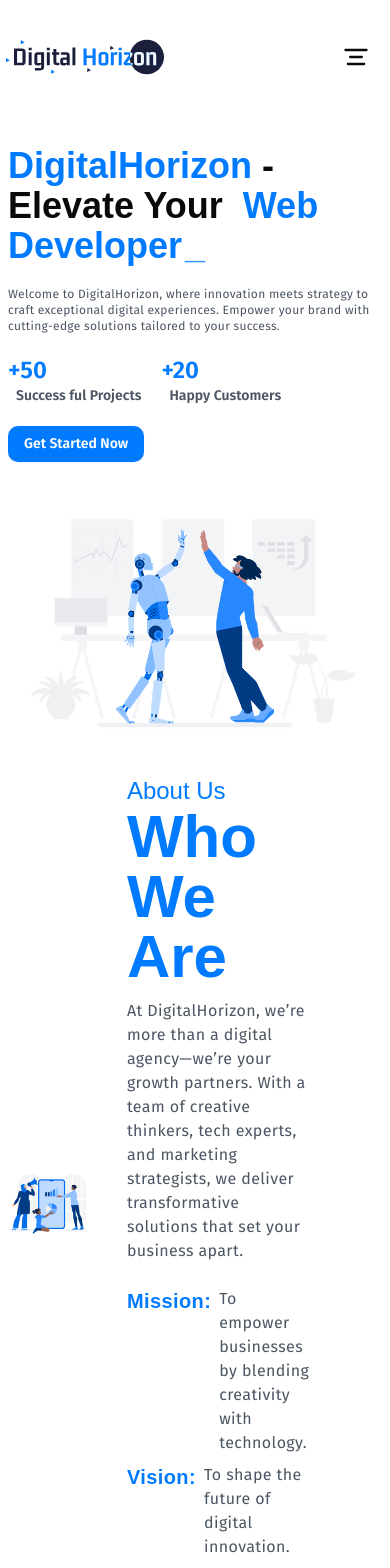
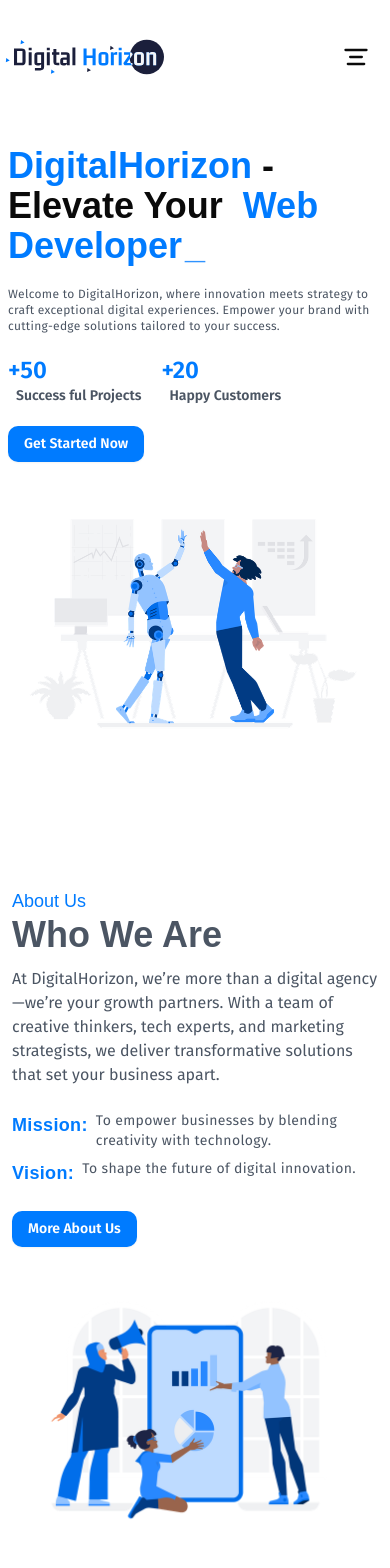
Before and after one commit to Maryammuhammadafzal/Digital_Horizon, a Next.js app: page / in a window 390 px wide. Shown: the top 1568 px of the page. After the commit the page ends 1545 px from the top, so only its background shows below. Built offline with nearby package versions, Linux system fonts and the light colour scheme; a web font is replaced by a local one.

Commit message:
2nd section completed

```diff
--- a/app/About/Page.jsx
+++ b/app/About/Page.jsx
@@ -7,8 +7,8 @@ import Subheading from "@/components/Subheading";
 const AboutPage = () => {
   return (
     <div className="about w-full h-auto flex justify-center items-start">
-      <div className="w-full sm:w-[85%]  h-auto flex justify-center items-center md:gap-3 gap-6">
-        <div className="left md:w-[50%] w-full h-auto flex justify-center items-center">
+      <div className="w-full px-3 sm:w-[85%]  h-auto flex md:flex-row flex-col justify-center items-center md:gap-3 gap-6">
+        <div className="left md:w-[50%] w-full h-auto flex justify-center items-center md:order-1 order-2">
           <Image
             src={AboutImage}
             title="Digital Agency"
@@ -16,28 +16,28 @@ const AboutPage = () => {
             // className="md:max-w-[200px] max-w-[160px] h-[50px] object-fill"
           />
         </div>
-        <div className="right mr-20 md:w-[50%] w-full h-auto space-y-3 flex-col flex justify-center">
+        <div className="right lg:mr-0 xl:mr-20 md:w-[50%] w-full h-auto space-y-3 flex-col flex justify-center md:order-2 order-1">
           <Subheading text="About Us" />
-          <Heading text="Who We Are" textColor="[#007BFF]" />
-          <p className="font-normal text-[16px] tracking-wide text-[#4B5563]">
+          <Heading text="Who We Are" textColor="[#4B5563]" />
+          <p className="font-normal txet-sm md:text-[16px] sm:tracking-wide text-[#4B5563]">
             At DigitalHorizon, we’re more than a digital agency—we’re your
             growth partners. With a team of creative thinkers, tech experts, and
             marketing strategists, we deliver transformative solutions that set
             your business apart.
           </p>
           <div className="leading flex flex-col gap-2 py-3">
-            <p className="font-normal flex gap-2 text-[16px] tracking-wide text-[#4B5563]">
-              <h3 className="text-[#007BFF] text-xl font-bold">Mission: </h3>
+            <p className="font-normal flex gap-2 text-sm md:text-[16px]  tracking-wide text-[#4B5563]">
+              <h3 className="text-[#007BFF] md:text-xl text-lg  font-bold">Mission: </h3>
               To empower businesses by blending creativity with technology.
             </p>
-            <p className="font-normal flex gap-2 text-[16px] tracking-wide text-[#4B5563]">
-              <h3 className="text-[#007BFF] text-xl font-bold">Vision: </h3>
+            <p className="font-normal flex gap-2 md:text-[16px] text-sm tracking-wide text-[#4B5563]">
+              <h3 className="text-[#007BFF] md:text-xl text-lg font-bold">Vision: </h3>
               To shape the future of digital innovation.
             </p>
           </div>
           <div>
-            <Button className="py-6 px-8 rounded-lg text-white bg-[#007BFF] font-semibold text-[16px] hover:bg-[#1B1F3B] hover:scale-x-90">
-              Get Started Now
+            <Button className=" max-sm:px-4 max-sm:py-4 py-6 px-8 rounded-lg text-white bg-[#007BFF] font-semibold text-[16px] max-sm:text-sm hover:bg-[#1B1F3B] hover:scale-x-90">
+              More About Us
             </Button>
           </div>
         </div>
--- a/app/Home/page.jsx
+++ b/app/Home/page.jsx
@@ -6,8 +6,8 @@ import { Button } from "@/components/ui/button";
 import { Typewriter } from "react-simple-typewriter";
 const Homepage = () => {
   return (
-    <div className="home mb-0 w-full h-auto lg:h-[80vh] flex justify-center items-start pt-6">
-      <div className="w-full p-2 md:p-0 md:w-[95%] lg:w-[85%]  h-auto flex md:flex-row flex-col justify-center items-center md:gap-3 gap-6">
+    <div className="home mb-0 w-full h-auto flex justify-center items-start pt-6">
+      <div className="w-full p-2 sm:w-[90%] lg:w-[85%]  h-auto flex md:flex-row flex-col justify-center items-center md:gap-3 gap-6">
         <div className="left md:w-[50%] w-full h-auto space-y-5">
           <h1 className="font-semibold 2xl:text-7xl 2xl:leading-20 xl:text-6xl lg:text-5xl md:text-5xl min-[768px]:text-4xl text-6xl xl:leading-16 lg:leading-14 max-sm:text-5xl max-xs:text-4xl">
             <span className="text-[#007BFF]">DigitalHorizon </span> - Elevate
@@ -30,7 +30,7 @@ const Homepage = () => {
               />
             </span>
           </h1>
-          <p className="font-normal md:text-sm text-[16px] tracking-wide text-[#4B5563] max-xs:text-xs maxx-sm:text-sm">
+          <p className="font-normal md:text-sm text-[16px] tracking-wide text-[#4B5563] max-xs:text-xs max-sm:text-sm">
             Welcome to DigitalHorizon, where innovation meets strategy to craft
             exceptional digital experiences. Empower your brand with
             cutting-edge solutions tailored to your success.
--- a/app/page.js
+++ b/app/page.js
@@ -3,7 +3,7 @@ import Homepage from "./Home/page";
 
 export default function Home() {
   return (
-    <main className="w-full min-h-screen h-auto flex space-y-28 flex-col">
+    <main className="w-full min-h-screen h-auto flex gap-28 flex-col">
     <Homepage/>
     <AboutPage/>
     </main>
--- a/components/Heading.jsx
+++ b/components/Heading.jsx
@@ -1,7 +1,7 @@
 import React from 'react'
 
 const Heading = ({text , textColor}) => {
-       let headingClasses = `font-bold text-6xl text-${textColor}`
+       let headingClasses = `font-bold text-4xl sm:text-5xl md:text-6xl text-${textColor} `
   return (
     <h3 className={headingClasses}>
       {text}
--- a/components/Subheading.jsx
+++ b/components/Subheading.jsx
@@ -1,7 +1,7 @@
 import React from 'react'
 
 const Subheading = ({text}) => {
-        let subHeadingClasses = `text-2xl font-medium text-[#007BFF] mb-0`
+        let subHeadingClasses = `md:text-2xl sm:text-xl text-lg font-medium text-[#007BFF] mb-0 `
   return (
     <h5 className={subHeadingClasses}>{text}</h5>
   )
```
